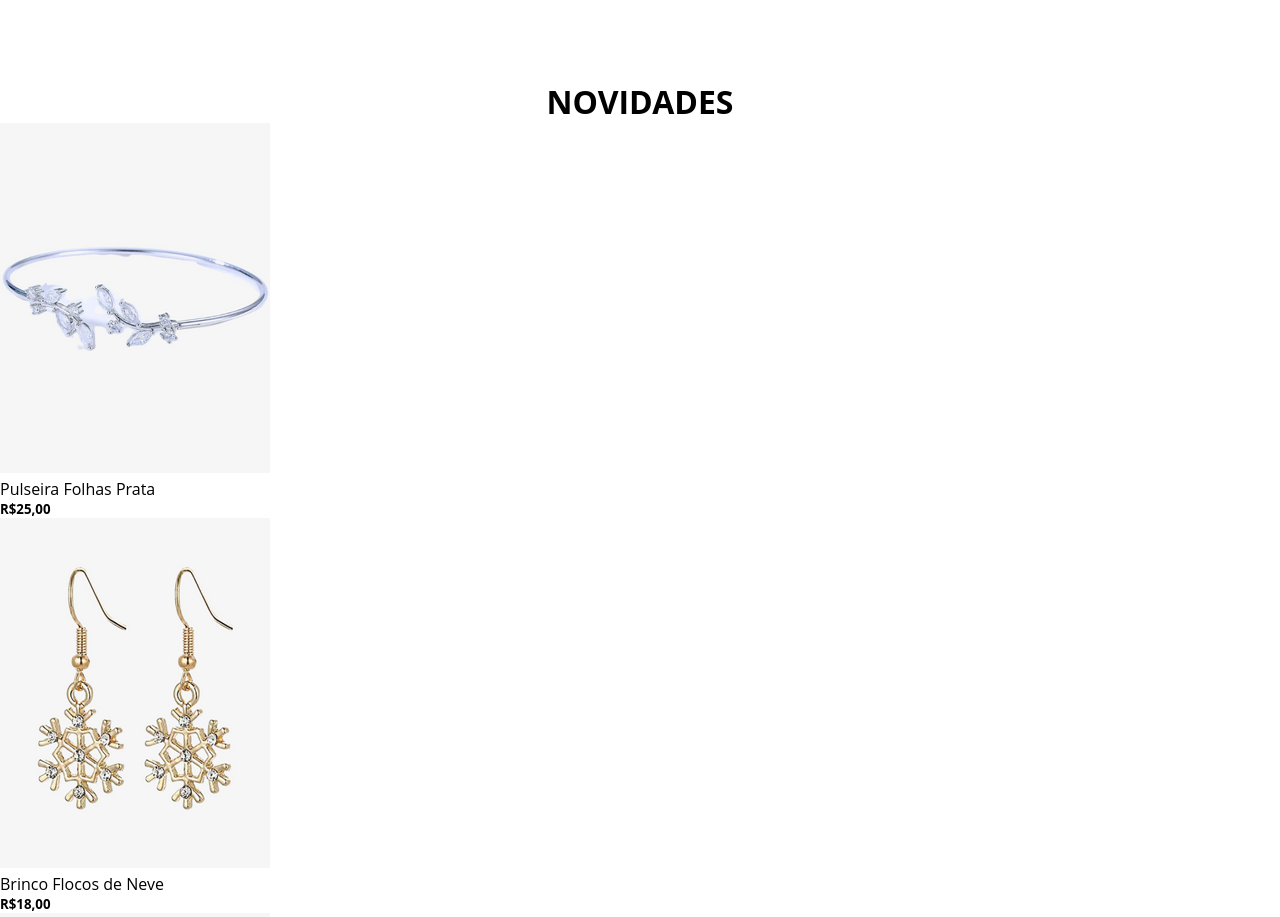
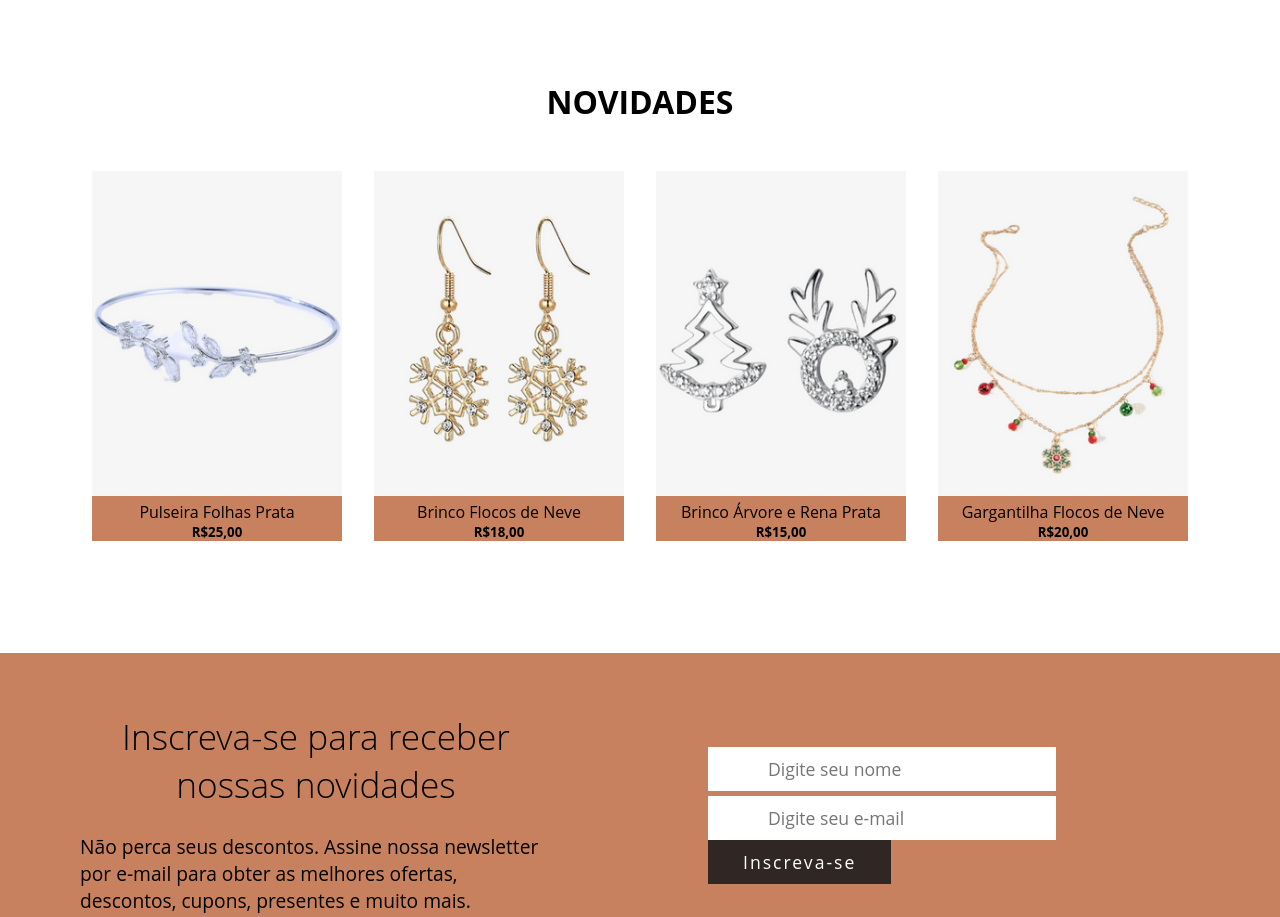
Before and after one commit to yasmim-passos/Projeto-DW, a plain HTML site: page index.html in a window 1280 px wide. Shown: the part 1700-2617 px from the top of the page. Drawn offline with Linux system fonts and the light colour scheme.

Commit message:
Update style.css

```diff
--- a/style.css
+++ b/style.css
@@ -114,7 +114,7 @@ section h1{
      cursor: pointer;
 }
 
-.Container-roupas{
+.Container-joia{
     display: flex;
     flex-wrap: wrap;
     justify-content: center;
@@ -125,19 +125,19 @@ section h1{
 
 }
 
-.Container-roupas img:hover{
+.Container-joia img:hover{
     transform: scale(0.9) translateY(-5px);
     cursor: pointer;
     transition: 0.3s;
 
 }
 
-.roupa img{
+.joia img{
     width: 250px;
     height: auto;
 }
 
-.roupa{
+.joia{
     background-color: #c8815f;
     color: #000;
 }
```
